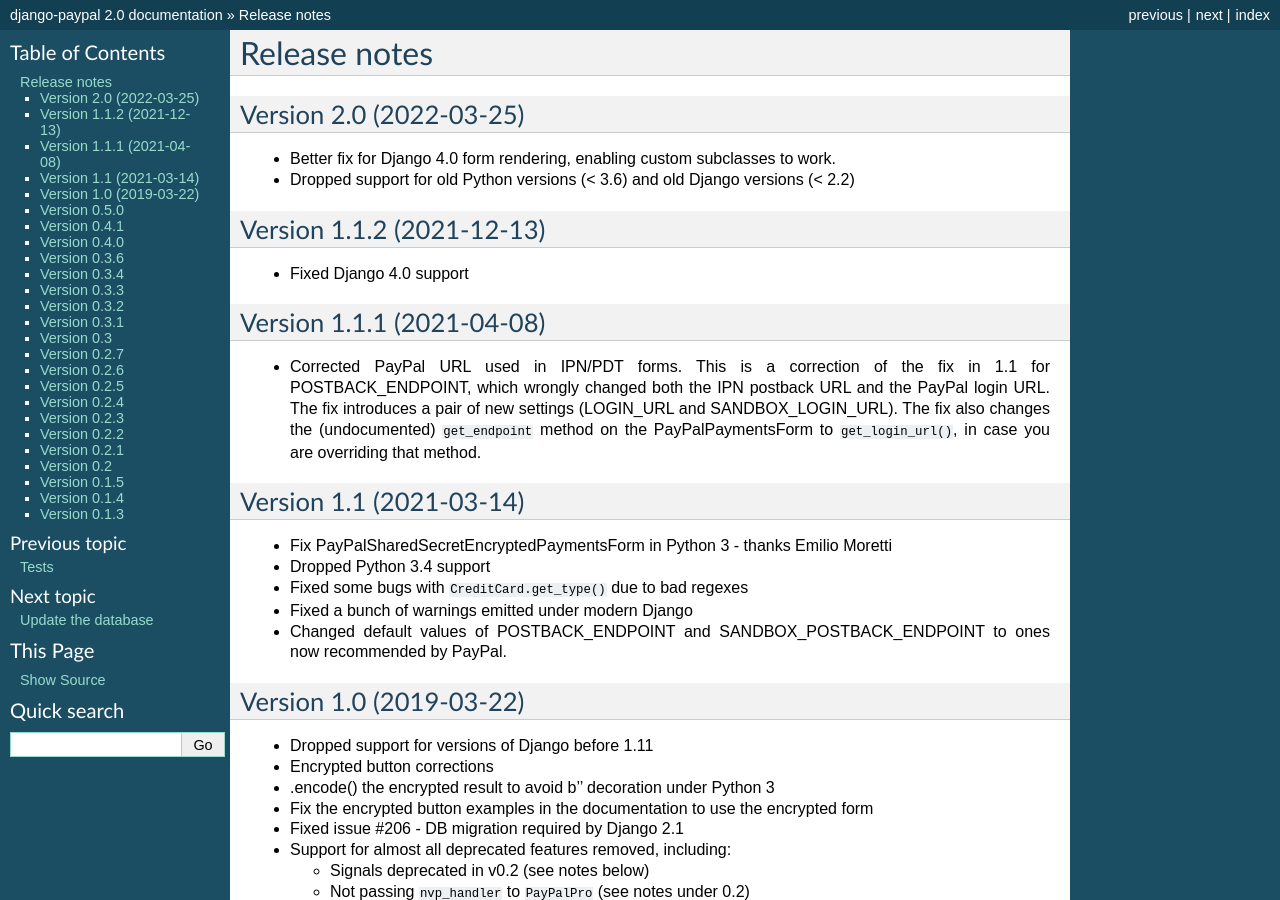
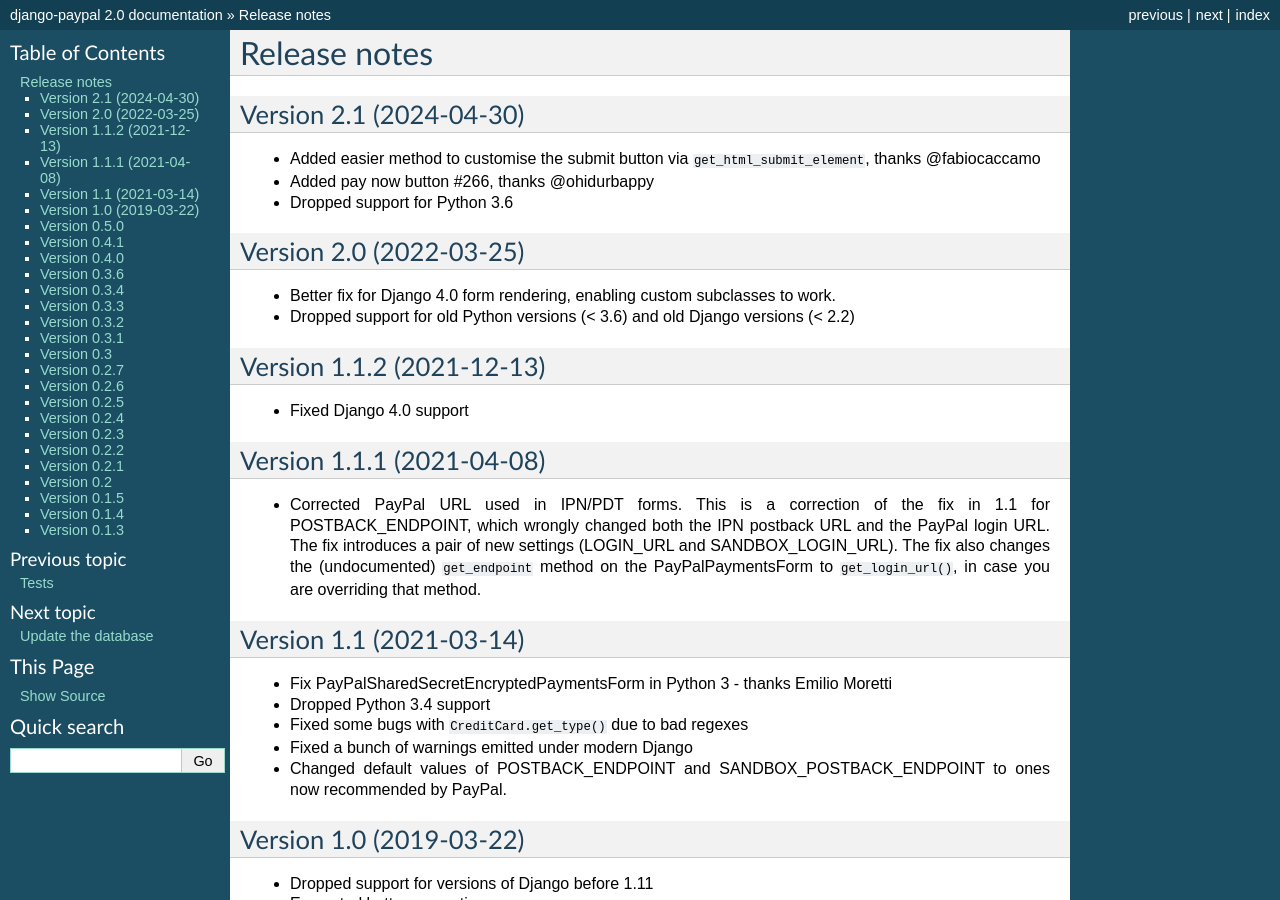
Before and after one commit to spookylukey/django-paypal, a Sphinx documentation site: the page built from docs/release_notes.rst, in a window 1280 px wide and 900 px high. Built offline with Sphinx 7.4.7, drawn with Linux system fonts in a browser that asks for light colours.

Commit message:
Dropped support for Python 3.6

```diff
--- a/docs/release_notes.rst
+++ b/docs/release_notes.rst
@@ -1,6 +1,13 @@
 ===============
  Release notes
 ===============
+
+Version 2.1 (2024-04-30)
+------------------------
+* Added easier method to customise the submit button via
+  ``get_html_submit_element``, thanks @fabiocaccamo
+* Added pay now button #266, thanks @ohidurbappy
+* Dropped support for Python 3.6
 
 Version 2.0 (2022-03-25)
 ------------------------
--- a/setup.py
+++ b/setup.py
@@ -21,7 +21,7 @@
     maintainer="Luke Plant",
     maintainer_email="L.Plant.98@cantab.net",
     url=URL,
-    python_requires=">=3.6",
+    python_requires=">=3.7",
     install_requires=[
         "Django>=2.2",
         "requests>=2.5.3",
@@ -42,7 +42,6 @@
         "Intended Audience :: System Administrators",
         "Operating System :: OS Independent",
         "Topic :: Software Development",
-        "Programming Language :: Python :: 3.6",
         "Programming Language :: Python :: 3.7",
         "Programming Language :: Python :: 3.8",
         "Programming Language :: Python :: 3.9",
```
Also changed, not shown: 2 other files.
